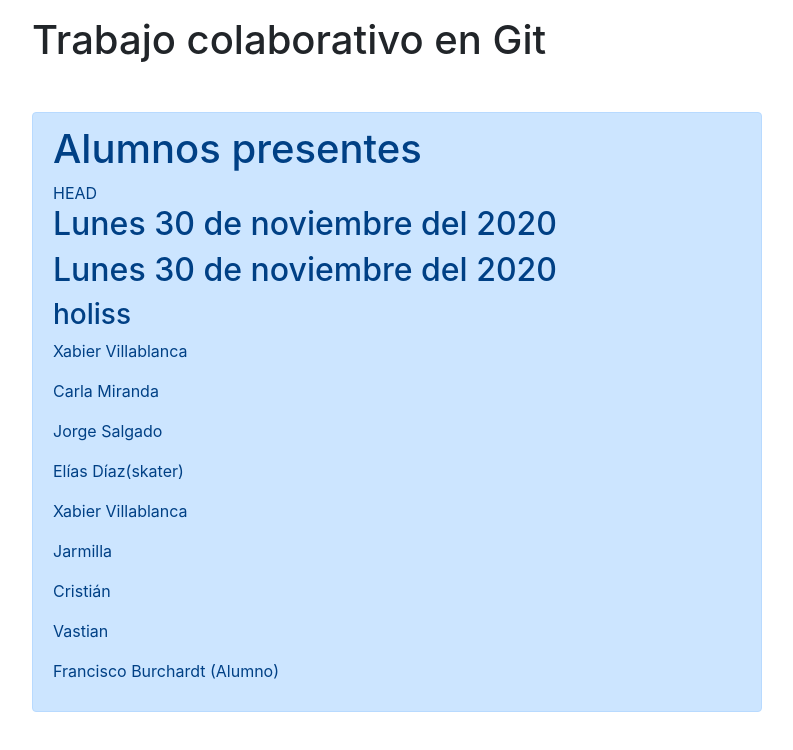
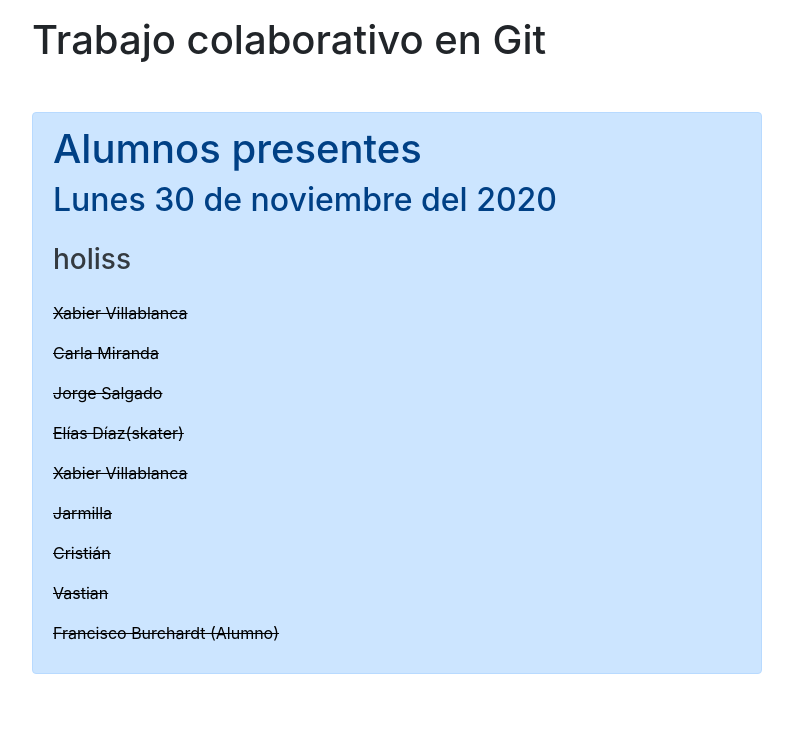
Before and after one commit to pochitax/test-ddw-2020-duocuc, a plain HTML site: page index.html in a window 1280 px wide. Shown: the whole page, without its empty margins (243-1036 px from the left). Drawn offline with nearby package versions, Linux system fonts and the light colour scheme.

Commit message:
estilo agregado

```diff
--- /dev/null
+++ b/estilo.css
@@ -0,0 +1,4 @@
+p {
+    color: #000;
+    text-decoration: line-through;
+}
--- a/index.html
+++ b/index.html
@@ -5,6 +5,7 @@
     <meta name="viewport" content="width=device-width, initial-scale=1.0">
     <title>Ejercicio de Git</title>
     <link rel="stylesheet" href="https://cdn.jsdelivr.net/npm/bootstrap@4.5.3/dist/css/bootstrap.min.css" integrity="sha384-TX8t27EcRE3e/ihU7zmQxVncDAy5uIKz4rEkgIXeMed4M0jlfIDPvg6uqKI2xXr2" crossorigin="anonymous">
+    <link rel="stylesheet" href="estilo.css">
 </head>
 <body>
     <div class="container">
@@ -13,35 +14,19 @@
                 <h3 class="h1 mb-5 mt-3">Trabajo colaborativo en Git</h3>
                 <div class="alert alert-primary" role="alert">
                     <h1>Alumnos presentes</h1>
- HEAD
-                    <h2>Lunes 30 de noviembre del 2020</h2>              <!-- En este html trabajaremos en control de versiones. A partir de esta etiquetas agregarán su nombre dentro de un "p" -->
-
-
-
-
-
                     <h2>Lunes 30 de noviembre del 2020</h2>
-                    <h3>holiss</h3>
+                    <h3 class="my-4 text-dark">holiss</h3>
                     <!-- En este html trabajaremos en control de versiones. A partir de esta etiquetas agregarán su nombre dentro de un "p" -->
-
                     <p>Xabier Villablanca</p>
                     <p>Carla Miranda</p>
                     <p>Jorge Salgado</p>
                     <p>Elías Díaz(skater)</p>
                     <p>Xabier Villablanca</p>
                     <p>Jarmilla</p>
-
-
                     <p>Cristián</p>
                     <p>Vastian</p>
-
-
-
-
                     <p>Francisco Burchardt (Alumno)</p>
                     <!-- // -->
-
-
                 </div>
             </div>
         </div>
```
